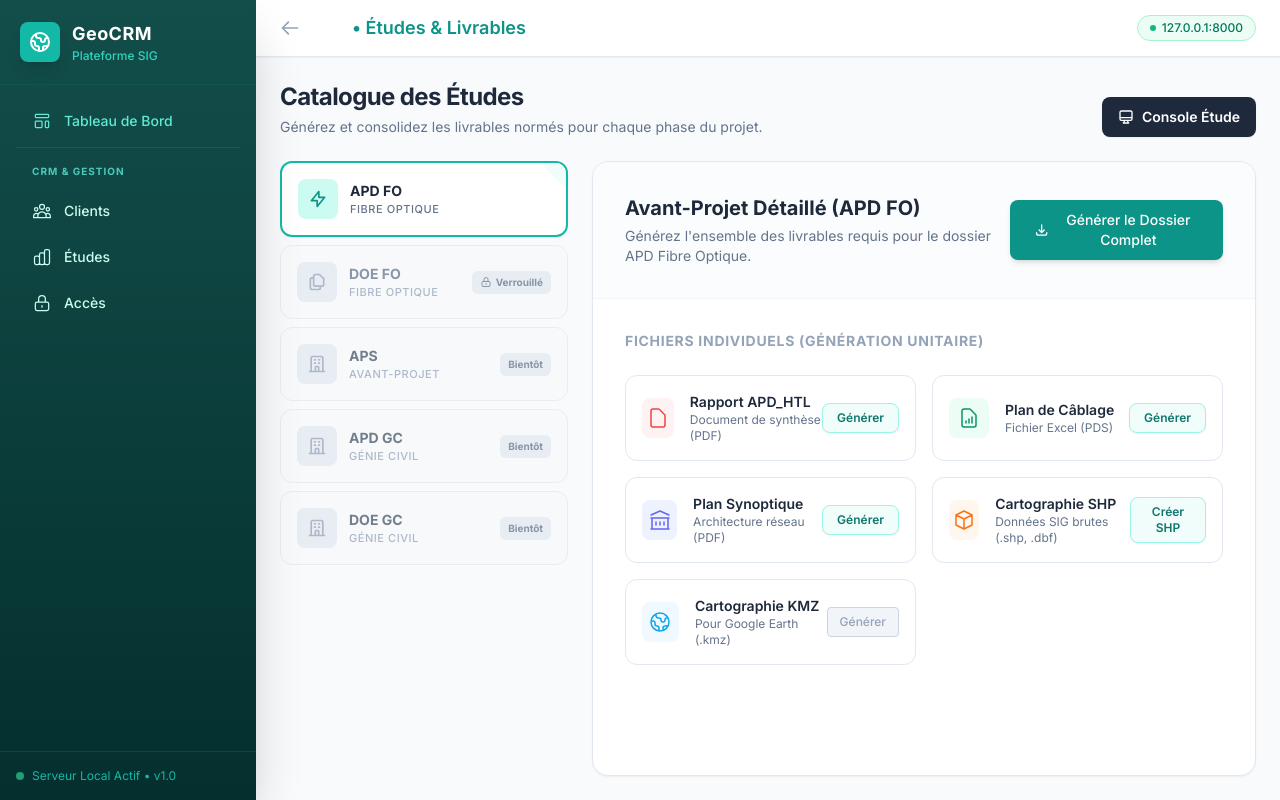
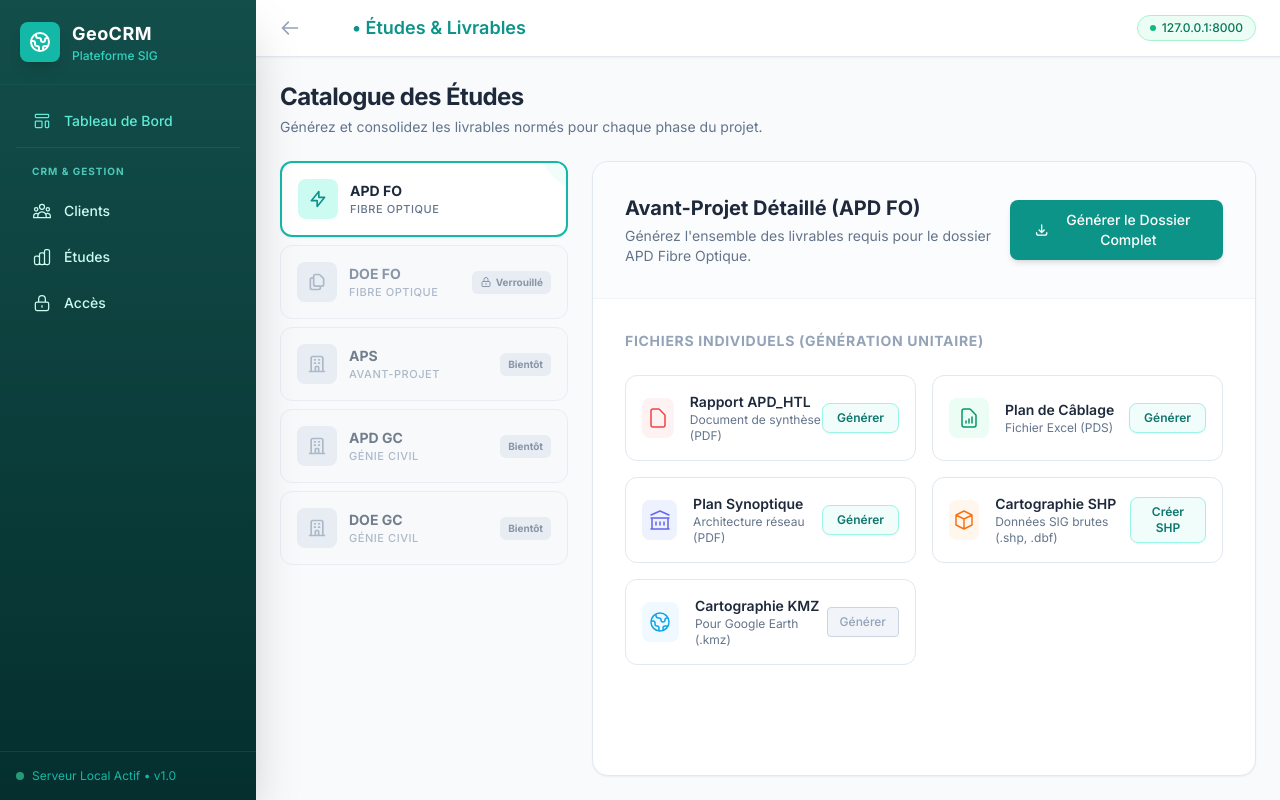
Before and after one commit to digit31/CRM-CALAUDE, a Python web app: template CRM SIG/mon_crm_sig/app/templates/etudes.html in a window 1280 px wide. Run offline with Jinja, Linux system fonts and the light colour scheme; the template is opened without the code that fills it, so the values that code supplies are empty; some libraries are stand-ins or nearby versions.

Commit message:
Console Etude : icone ecran sur le bouton carte + retrait du doublon page Etudes
- Le bouton Console Etude de la carte reprend l'icone "ecran" de la page Etudes
  (au lieu de l'icone terminal).
- Suppression du bouton Console Etude en double sur la page Etudes : l'acces se
  fait desormais depuis la carte.

Co-Authored-By: Claude Opus 4.8 <noreply@anthropic.com>

```diff
--- a/CRM SIG/mon_crm_sig/app/templates/etudes.html
+++ b/CRM SIG/mon_crm_sig/app/templates/etudes.html
@@ -23,12 +23,6 @@
             <h2 class="text-2xl font-bold text-slate-800 tracking-tight">Catalogue des Études</h2>
             <p class="text-slate-500 mt-1 text-sm">Générez et consolidez les livrables normés pour chaque phase du projet.</p>
         </div>
-        <a href="/projets/{{ projet.id }}/console" class="flex-shrink-0 inline-flex items-center gap-2 px-4 py-2.5 bg-slate-800 hover:bg-slate-900 text-white text-sm font-semibold rounded-lg shadow-sm transition-all active:scale-95">
-            <svg xmlns="http://www.w3.org/2000/svg" class="h-4 w-4" fill="none" viewBox="0 0 24 24" stroke="currentColor" stroke-width="2">
-                <path stroke-linecap="round" stroke-linejoin="round" d="M9.75 17L9 20l-1 1h8l-1-1-.75-3M3 13h18M5 17h14a2 2 0 002-2V5a2 2 0 00-2-2H5a2 2 0 00-2 2v10a2 2 0 002 2z" />
-            </svg>
-            Console Étude
-        </a>
     </div>
 
     <!-- Zone de notification succès -->
--- a/CRM SIG/mon_crm_sig/app/templates/map_view.html
+++ b/CRM SIG/mon_crm_sig/app/templates/map_view.html
@@ -195,7 +195,7 @@
         </div>
             <a href="/projets/{{ projet.id }}/console" title="Ouvrir la Console Étude"
                class="inline-flex items-center gap-1.5 bg-slate-800 text-white hover:bg-slate-900 font-semibold text-sm py-2 px-4 rounded-lg shadow-sm transition-all active:scale-95 whitespace-nowrap flex-shrink-0">
-                <svg xmlns="http://www.w3.org/2000/svg" class="h-4 w-4" fill="none" viewBox="0 0 24 24" stroke="currentColor" stroke-width="2"><path stroke-linecap="round" stroke-linejoin="round" d="M8 9l3 3-3 3m5 0h3M5 20h14a2 2 0 002-2V6a2 2 0 00-2-2H5a2 2 0 00-2 2v12a2 2 0 002 2z" /></svg>
+                <svg xmlns="http://www.w3.org/2000/svg" class="h-4 w-4" fill="none" viewBox="0 0 24 24" stroke="currentColor" stroke-width="2"><path stroke-linecap="round" stroke-linejoin="round" d="M9.75 17L9 20l-1 1h8l-1-1-.75-3M3 13h18M5 17h14a2 2 0 002-2V5a2 2 0 00-2-2H5a2 2 0 00-2 2v10a2 2 0 002 2z" /></svg>
                 Console Étude
             </a>
         </div>
```
